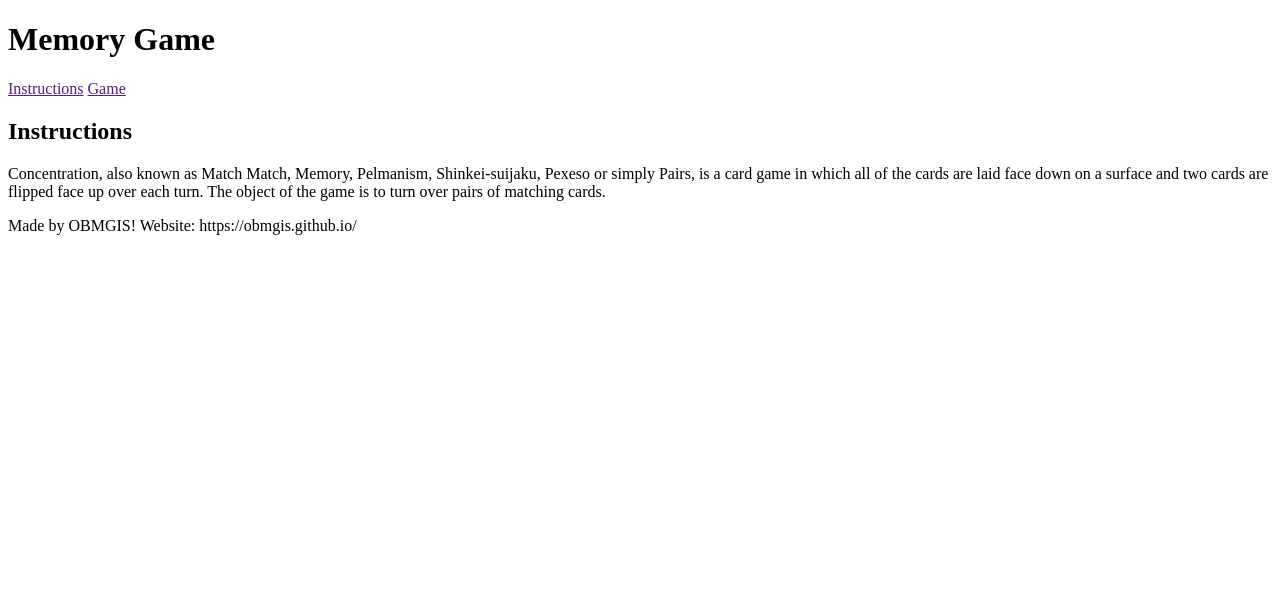
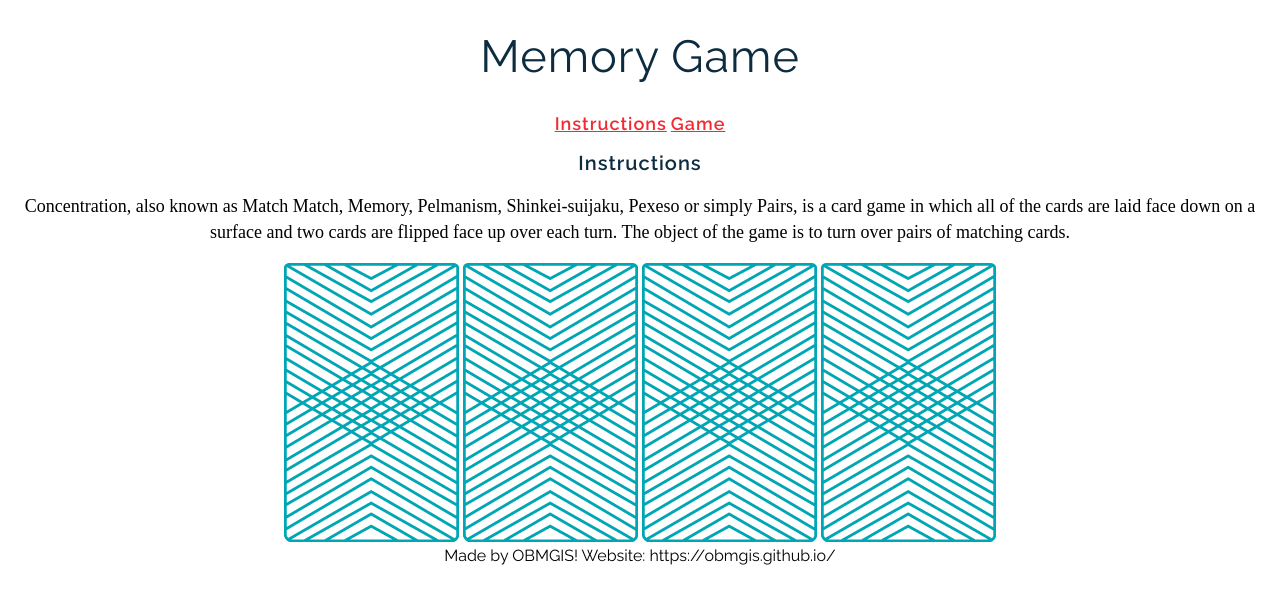
Before and after one commit to OBMGIS/wdi-fundamentals-memorygame, a plain HTML site: page memory_game/index.html in a window 1280 px wide. Drawn offline with Linux system fonts and the light colour scheme; a web font is replaced by a local one.

Commit message:
css update

```diff
--- a/memory_game/css/style.css
+++ b/memory_game/css/style.css
@@ -1,8 +1,43 @@
+
+
+
 body{
 
 	text-align: center;
 }
 
 h1{
+			font-family: "Raleway", sans-serif;
+			font-weight: 400;
+			color: #0D2C40;
+			letter-spacing: 1px;
+			font-size: 45px;
 
 }
+
+a{
+	font-family: "Raleway", sans-serif;
+	color: #F12B31;
+	letter-spacing: 1px;
+	font-weight: 600;
+	font-size: 18px;
+
+				}
+
+h2{
+	font-family: "Raleway", sans-serif;
+	color: #0D2C40;
+	letter-spacing: 1px;
+	font-weight: 600;
+	font-size: 20px;
+
+}
+p{
+
+	font-family: "Droid Serif", Serif;
+	line-height: 26px;
+	font-size: 18px;
+
+}
+
+footer{font-family: "Raleway", sans-serif;}
--- a/memory_game/index.html
+++ b/memory_game/index.html
@@ -2,6 +2,9 @@
 <html>
 <head>
 	<title>Memory Card Game</title>
+	<link rel="stylesheet" type="text/css" href="css/style.css">
+	<link href="https://fonts.googleapis.com/css?family=Droid+Serif|Raleway:400,500,600,700" rel="stylesheet">
+
 </head>
 <body>
 <h1>Memory Game</h1>
@@ -9,6 +12,14 @@
 <a href="">Game</a>
 <h2>Instructions</h2>
 <p>Concentration, also known as Match Match, Memory, Pelmanism, Shinkei-suijaku, Pexeso or simply Pairs, is a card game in which all of the cards are laid face down on a surface and two cards are flipped face up over each turn. The object of the game is to turn over pairs of matching cards.</p>
-<footer>Made by OBMGIS! Website: https://obmgis.github.io/ </footer>
+
+<div>
+	<img src="images/back.png" alt="Queen of Diamonds">
+	<img src="images/back.png" alt="Queen of Hearts">
+	<img src="images/back.png" alt="King Of Diamonds">
+	<img src="images/back.png" alt="King of Hearts">
+
+	<footer>Made by OBMGIS! Website: https://obmgis.github.io/ </footer>
+</div>
 </body>
 </html>
```
Also changed, not shown: 2 other files.
